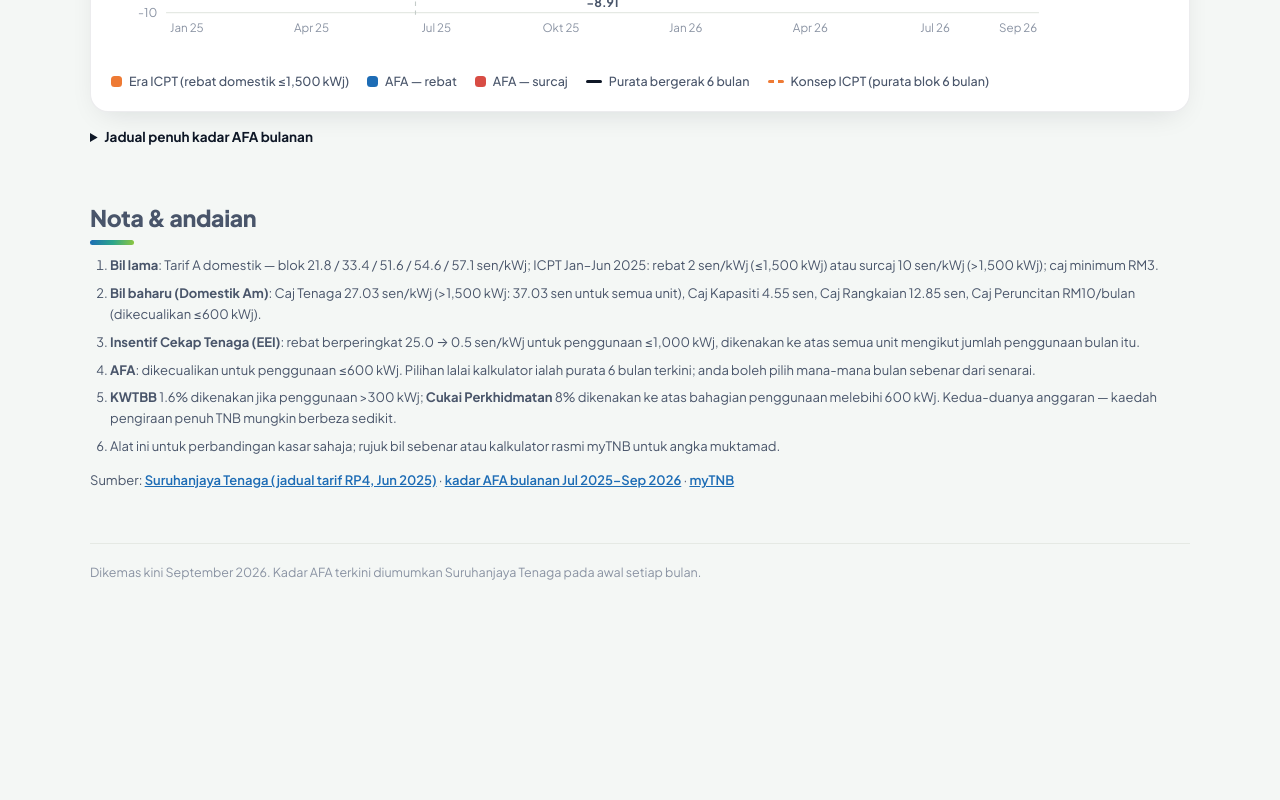
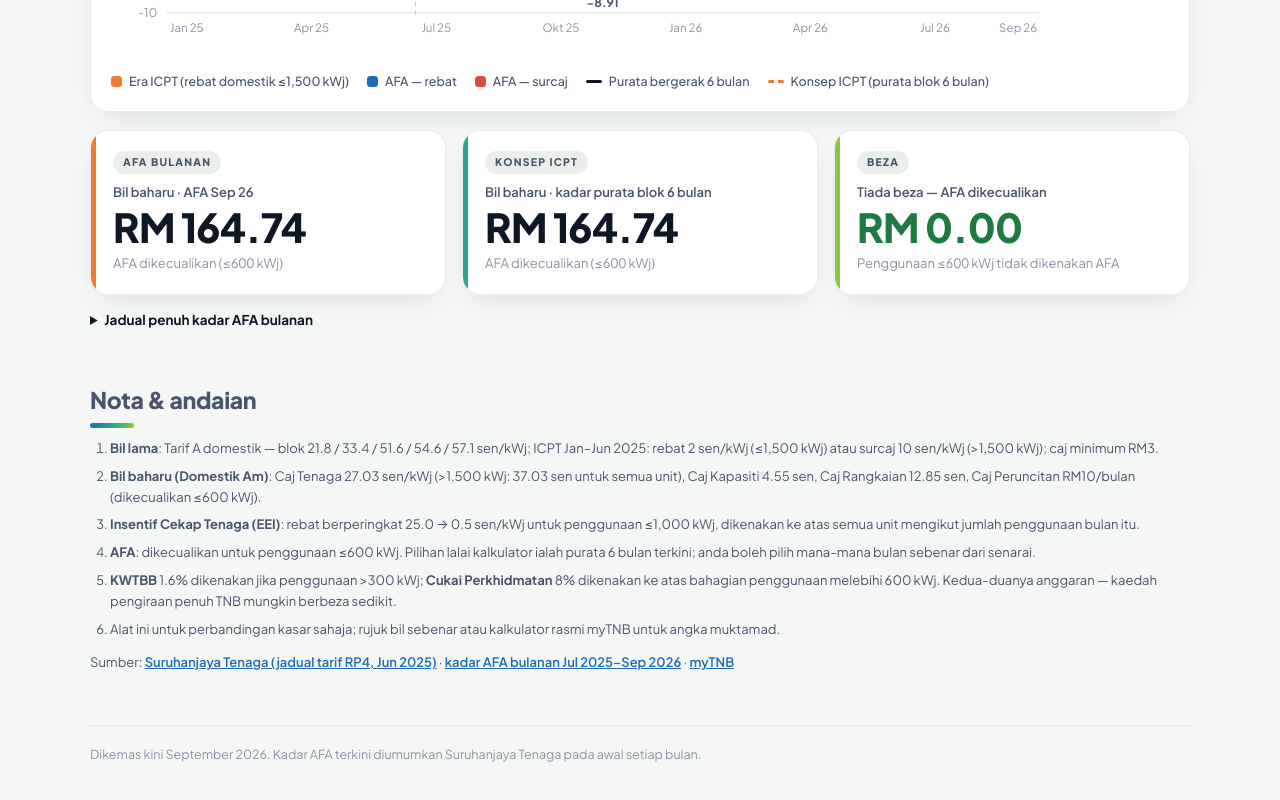
Before and after one commit to adzimaziz/bilanalisis, a plain HTML site: page banding-tarif-tnb.html in a window 1280 px wide. Shown: the part 2214-3014 px from the top of the page. Before the commit the page ends 2860 px from the top, so only its background shows below. Drawn offline with Linux system fonts and the light colour scheme.

Commit message:
Tambah tiles bil AFA bulanan vs konsep ICPT
Co-Authored-By: Claude Fable 5 <noreply@anthropic.com>

```diff
--- a/banding-tarif-tnb.html
+++ b/banding-tarif-tnb.html
@@ -174,6 +174,8 @@ select{
 .tile .sub{font-size:13px; color:var(--muted); margin-top:5px; font-variant-numeric:tabular-nums}
 .tile.delta .val.good{color:var(--good-text)}
 .tile.delta .val.bad{color:var(--bad-text)}
+.tile.t-afa::before{background:var(--fuel)}
+.tile.t-icpt::before{background:var(--brand-teal)}
 
 /* ---------- CHARTS & TABLES ---------- */
 .duo{display:grid; grid-template-columns:minmax(0,1.15fr) minmax(0,1fr); gap:22px; align-items:start}
@@ -322,6 +324,26 @@ footer{margin-top:52px; padding-top:18px; border-top:1px solid var(--grid); font
       <span class="key"><span class="sw line" style="background:repeating-linear-gradient(90deg,var(--fuel) 0 6px,transparent 6px 10px)"></span>Konsep ICPT (purata blok 6 bulan)</span>
     </div>
   </div>
+  <div class="tiles" style="margin-top:18px">
+    <div class="tile t-afa">
+      <span class="tag">AFA bulanan</span>
+      <div class="lbl" id="cmpAfaLbl">Bil baharu &middot; AFA bulan sebenar</div>
+      <div class="val" id="cmpAfaVal">RM 0.00</div>
+      <div class="sub" id="cmpAfaSub"></div>
+    </div>
+    <div class="tile t-icpt">
+      <span class="tag">Konsep ICPT</span>
+      <div class="lbl">Bil baharu &middot; kadar purata blok 6 bulan</div>
+      <div class="val" id="cmpIcptVal">RM 0.00</div>
+      <div class="sub" id="cmpIcptSub"></div>
+    </div>
+    <div class="tile delta">
+      <span class="tag">Beza</span>
+      <div class="lbl" id="cmpDiffLbl">AFA bulanan vs konsep ICPT</div>
+      <div class="val" id="cmpDiffVal">RM 0.00</div>
+      <div class="sub" id="cmpDiffSub"></div>
+    </div>
+  </div>
   <details>
     <summary>Jadual penuh kadar AFA bulanan</summary>
     <div class="tbl-card" style="margin-top:10px; max-width:420px">
@@ -381,7 +403,14 @@ const AFA_MONTHS = [
 ].map(([m,v])=>({m,v,era:"afa"}));
 const TIMELINE = ICPT_MONTHS.concat(AFA_MONTHS);
 
+const AFA_BLOCKS = [ // blok 6 bulan (indeks dalam AFA_MONTHS)
+  {label:"Jul–Dis 25", s:0, e:5},
+  {label:"Jan–Jun 26", s:6, e:11},
+  {label:"Jul–Sep 26", s:12, e:14, partial:true},
+];
 const avgOf = arr => arr.reduce((a,b)=>a+b,0)/arr.length;
+const blockOf = j => AFA_BLOCKS.find(b=>j>=b.s&&j<=b.e);
+const blockAvg = b => avgOf(AFA_MONTHS.slice(b.s,b.e+1).map(d=>d.v));
 const AFA_AVG6 = avgOf(AFA_MONTHS.slice(-6).map(d=>d.v));
 const AFA_AVG12 = avgOf(AFA_MONTHS.slice(-12).map(d=>d.v));
 
@@ -607,13 +636,8 @@ function drawAfa(){
   lbl(2,-2,14).textContent="−2.00";
 
   // konsep ICPT: purata setiap blok 6 bulan sebagai kadar tetap
-  const blocks=[
-    {label:"Jul–Dis 25", s:0, e:5},
-    {label:"Jan–Jun 26", s:6, e:11},
-    {label:"Jul–Sep 26 (blok belum lengkap)", s:12, e:14},
-  ];
-  for(const b of blocks){
-    const avg=avgOf(AFA_MONTHS.slice(b.s,b.e+1).map(d=>d.v));
+  for(const b of AFA_BLOCKS){
+    const avg=blockAvg(b);
     const x1=mL+band*(6+b.s)+3, x2=mL+band*(6+b.e+1)-3, yy=y(avg);
     el("line",{x1,x2,y1:yy,y2:yy,stroke:"var(--fuel)","stroke-width":2.5,"stroke-dasharray":"7 5","stroke-linecap":"round"},svg);
     const t=el("text",{x:b.s===12?x1+2:(x1+x2)/2,y:yy-8,"text-anchor":b.s===12?"start":"middle","font-size":11,"font-weight":700,
@@ -621,7 +645,7 @@ function drawAfa(){
       "font-variant-numeric":"tabular-nums"},svg);
     t.textContent=fmtSen(avg);
     const hit=el("rect",{x:x1,y:yy-9,width:x2-x1,height:18,fill:"transparent"},svg);
-    bindTip(hit,`<b>Konsep ICPT — ${b.label}</b><br>Purata blok: ${fmtSen(avg)}/kWj<br><span style='opacity:.75'>Kadar tetap jika semakan dibuat 6 bulan sekali</span>`);
+    bindTip(hit,`<b>Konsep ICPT — ${b.label}${b.partial?" (blok belum lengkap)":""}</b><br>Purata blok: ${fmtSen(avg)}/kWj<br><span style='opacity:.75'>Kadar tetap jika semakan dibuat 6 bulan sekali</span>`);
   }
 
   const pts=[];
@@ -688,6 +712,35 @@ function update(){
   drawCompare(o,n,u);
   fillOldTbl(o,u);
   fillNewTbl(n,u);
+
+  // tiles: AFA bulanan vs konsep ICPT (purata blok 6 bulan)
+  const selV=$("#afaSel").value;
+  let selIdx=AFA_MONTHS.length-1;
+  if(selV.startsWith("m:")){
+    const k=AFA_MONTHS.findIndex(x=>x.m===selV.slice(2));
+    if(k>=0) selIdx=k;
+  }
+  const mObj=AFA_MONTHS[selIdx];
+  const blk=blockOf(selIdx), bAvg=blockAvg(blk);
+  const bilA=calcNew(u,mObj.v,withTax), bilB=calcNew(u,bAvg,withTax);
+  $("#cmpAfaLbl").textContent="Bil baharu · AFA "+mObj.m;
+  $("#cmpAfaVal").textContent=fmtRM(bilA.total);
+  $("#cmpIcptVal").textContent=fmtRM(bilB.total);
+  if(u<=600){
+    $("#cmpAfaSub").textContent="AFA dikecualikan (≤600 kWj)";
+    $("#cmpIcptSub").textContent="AFA dikecualikan (≤600 kWj)";
+  }else{
+    $("#cmpAfaSub").textContent="AFA "+mObj.m+": "+fmtSen(mObj.v)+"/kWj";
+    $("#cmpIcptSub").textContent="Purata "+blk.label+": "+fmtSen(bAvg)+"/kWj";
+  }
+  const dd=bilA.total-bilB.total;
+  const ddv=$("#cmpDiffVal");
+  ddv.textContent=(Math.abs(dd)<0.005?"":dd<0?"−":"+")+"RM "+Math.abs(dd).toFixed(2);
+  ddv.className="val "+(dd<=0?"good":"bad");
+  $("#cmpDiffLbl").textContent = u<=600 ? "Tiada beza — AFA dikecualikan"
+    : dd<=0 ? "Jimat dengan AFA bulanan" : "Bayar lebih dengan AFA bulanan";
+  $("#cmpDiffSub").textContent = u<=600 ? "Penggunaan ≤600 kWj tidak dikenakan AFA"
+    : "berbanding jika kadar tetap 6 bulan (konsep ICPT)";
 }
 
 $("#kwh").addEventListener("input",update);
```
Also changed, not shown: index.html (+61 -8 lines).
